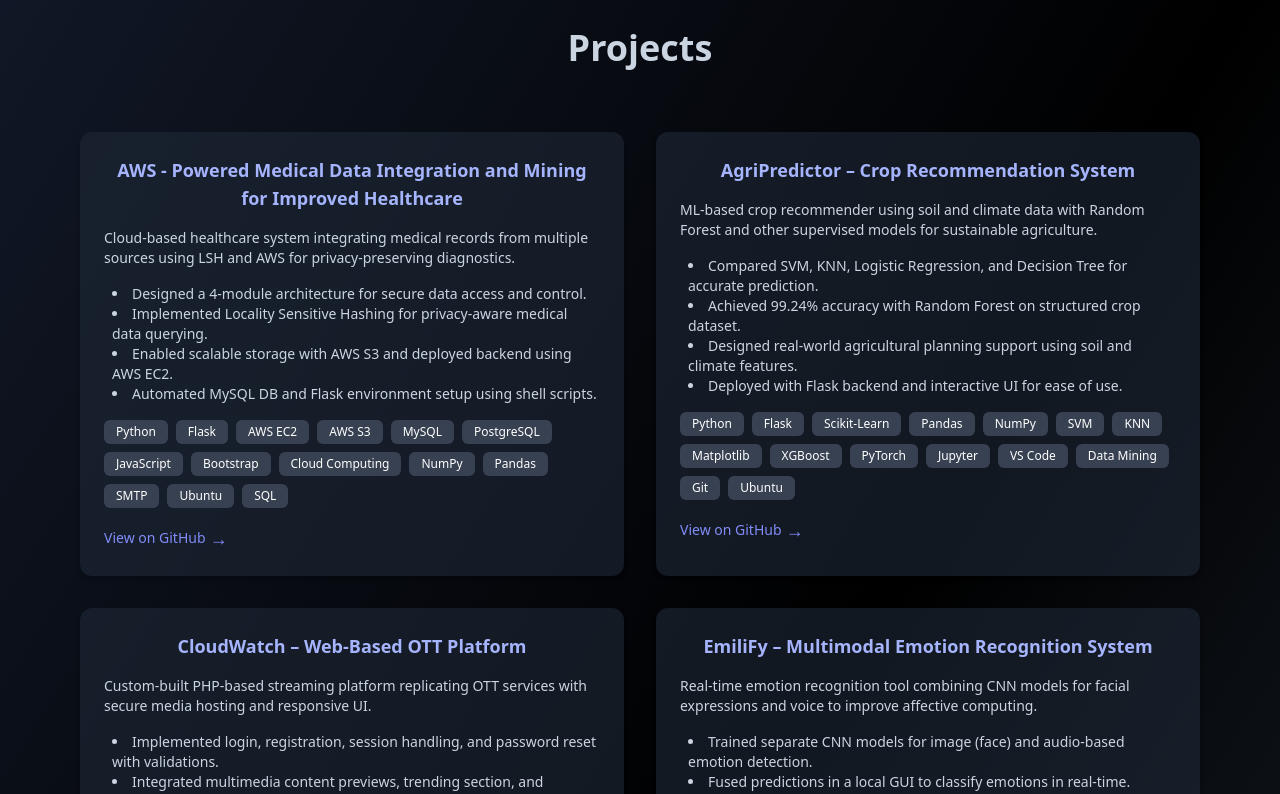
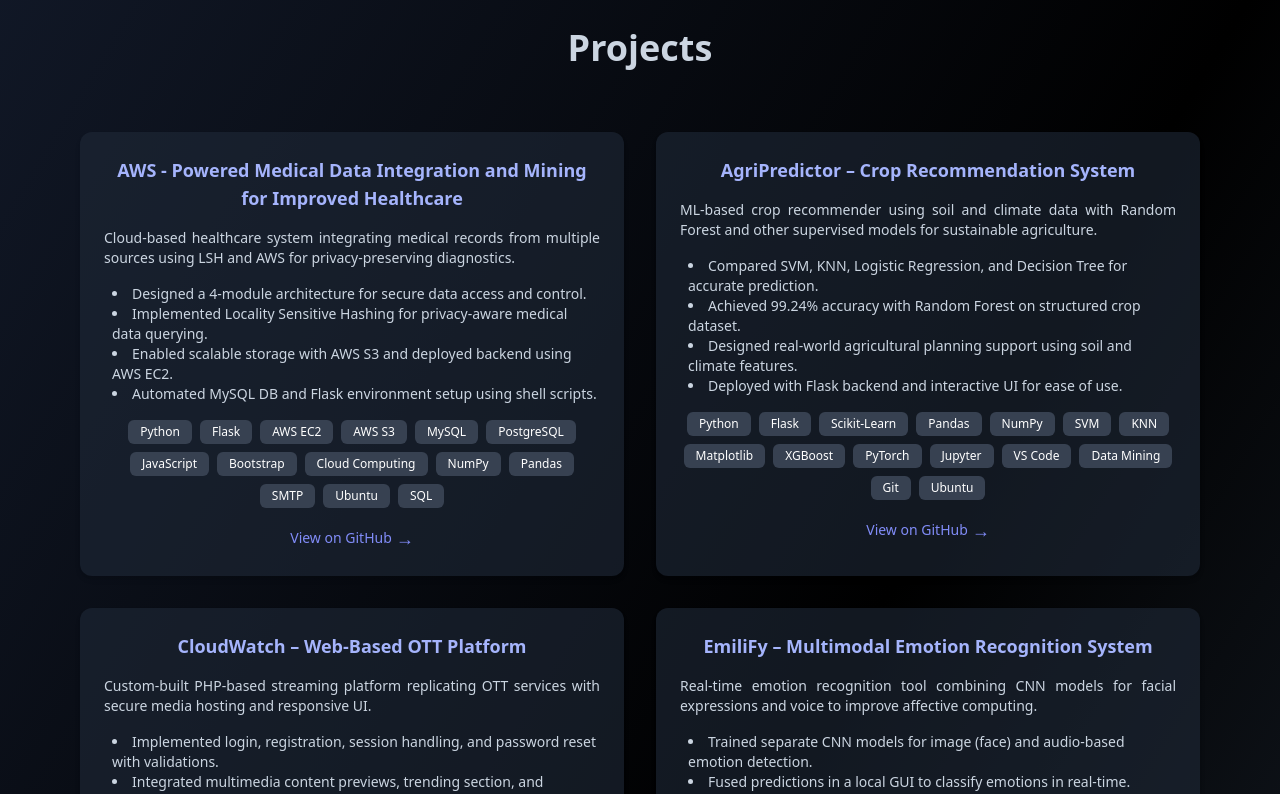
Before and after one commit to Bharadwaj-1953/Bharadwaj_Portfolio, a React (Vite) app: page / in a window 1280 px wide. Shown: the part 2300-3094 px from the top of the page. Built offline with nearby package versions, Linux system fonts and the light colour scheme; the HTML template or start-up script is replaced by a standard one.

Commit message:
Refactor Projects component for improved structure

```diff
--- a/src/components/Projects.jsx
+++ b/src/components/Projects.jsx
@@ -5,22 +5,22 @@
 
 const Projects = () => {
   return (
-    <section className="py-20 px-6 md:px-20 bg-gradient-to-br from-gray-900 via-black to-gray-800 text-slate-300">
+    <section className="projects-section py-20 px-6 md:px-20 bg-gradient-to-br from-gray-900 via-black to-gray-800 text-slate-300">
       <h2 className="text-3xl md:text-4xl font-bold text-center mb-16">
         Projects
       </h2>
 
-      <div className="grid md:grid-cols-2 gap-8 max-w-[1270px] mx-auto">
+      <div className="projects-grid grid md:grid-cols-2 gap-8 max-w-[1270px] mx-auto">
         {projects.map((project, index) => (
           <div
             key={index}
-            className="bg-gray-800/60 p-6 rounded-xl shadow-md transition-transform transform hover:scale-[1.03] hover:shadow-xl"
+            className="project-card bg-gray-800/60 p-6 rounded-xl shadow-md transition-transform transform hover:scale-[1.03] hover:shadow-xl"
           >
             <h3 className="text-lg font-semibold text-indigo-300 mb-4 text-center">
               {project.title}
             </h3>
 
-            <p className="mb-4 text-sm text-slate-300">
+            <p className="mb-4 text-sm text-slate-300 text-justify">
               {project.description}
             </p>
 
@@ -30,7 +30,7 @@
               ))}
             </ul>
 
-            <div className="flex flex-wrap gap-2 mb-4">
+            <div className="flex flex-wrap gap-2 mb-4 justify-center">
               {project.technologies.map((tech, i) => (
                 <span
                   key={i}
@@ -41,6 +41,7 @@
               ))}
             </div>
 
+            <div className="text-center">
               <a
                 href={project.github}
                 target="_blank"
@@ -51,6 +52,7 @@
                 <span className="text-lg">→</span>
               </a>
             </div>
+          </div>
         ))}
       </div>
     </section>
```
Lines whose indentation alone changed are shown as unchanged.
